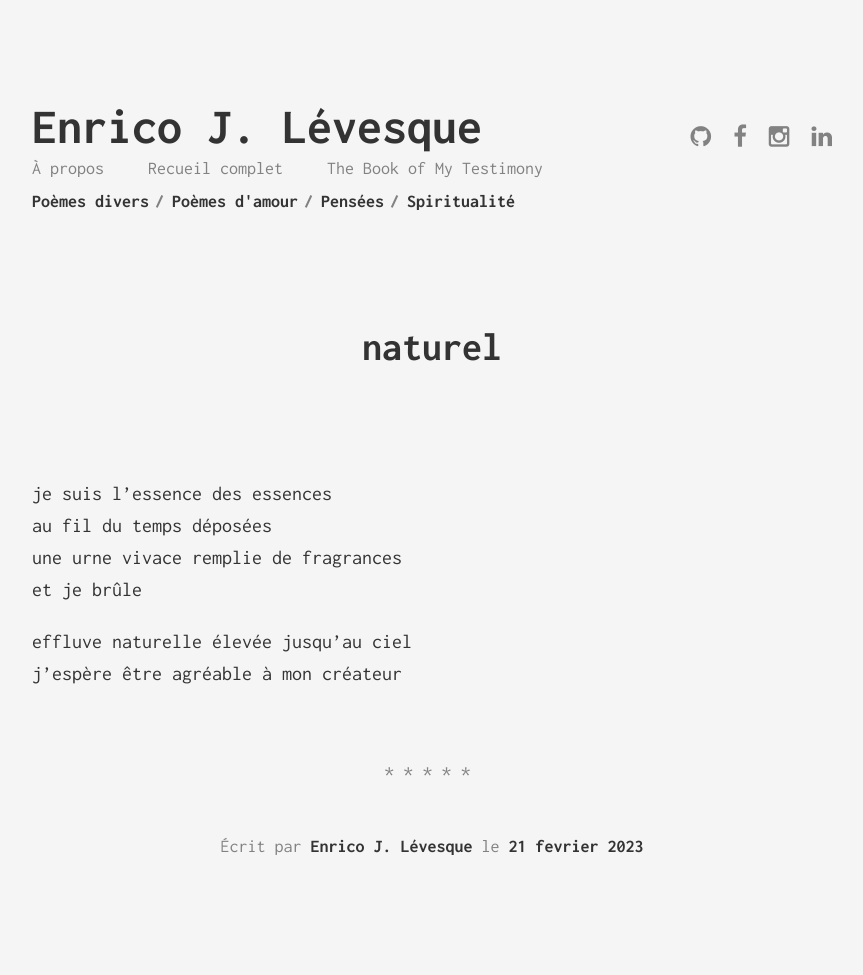
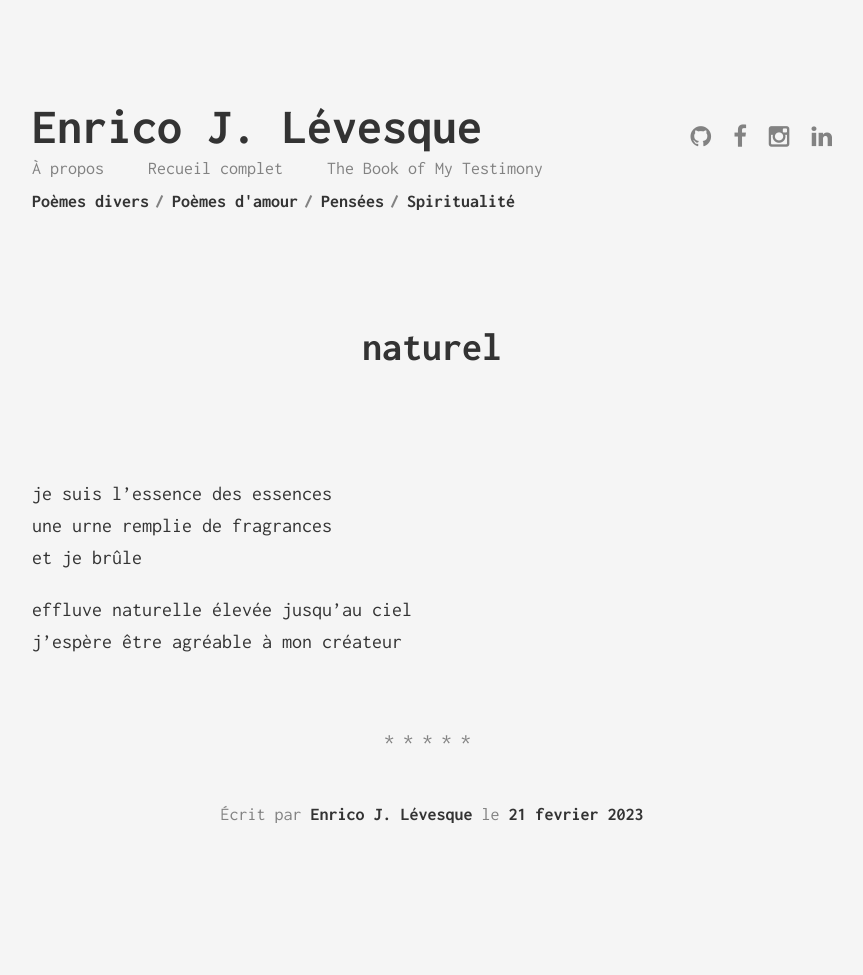
Before and after one commit to enricoJL/enricojl.github.io, a Jekyll site: the page built from _posts/2023-02-21-naturel.md, in a window 1280 px wide. Shown: the whole page, without its empty margins (208-1071 px from the left). Built offline with Jekyll 4.4.1, drawn with Linux system fonts in a browser that asks for light colours; after the commit the page ends 943 px from its top, so only the background shows below that.

Commit message:
plus simple

```diff
--- a/_posts/2023-02-21-naturel.md
+++ b/_posts/2023-02-21-naturel.md
@@ -6,8 +6,7 @@ categories: "spirituel"
 ---
 
 je suis l'essence des essences
-au fil du temps déposées
-une urne vivace remplie de fragrances
+une urne remplie de fragrances
 et je brûle
 
 effluve naturelle élevée jusqu’au ciel
```
